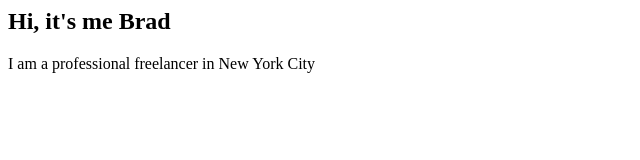
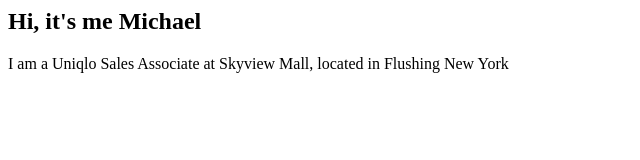
Before and after one commit to lin2023/lin2023.github.io, a plain HTML site: page index.html in a window 1280 px wide. Shown: the whole page, without its empty margins (0-640 px from the left). Drawn offline with Linux system fonts and the light colour scheme.

Commit message:
Update index.html

```diff
--- a/index.html
+++ b/index.html
@@ -3,8 +3,8 @@
         <div class="container-fluid">
             <div class="row">
             <div class="col-lg-12 col-md-12 col-sm-12 col-xs-12 hero-text">
-                <h2 class="hero_title">Hi, it's me Brad</h2>
-                <p class="hero_desc">I am a professional freelancer in New York City</p>
+                <h2 class="hero_title">Hi, it's me Michael</h2>
+                <p class="hero_desc">I am a Uniqlo Sales Associate at Skyview Mall, located in Flushing New York</p>
             </div>
             </div>
         </div>
```
